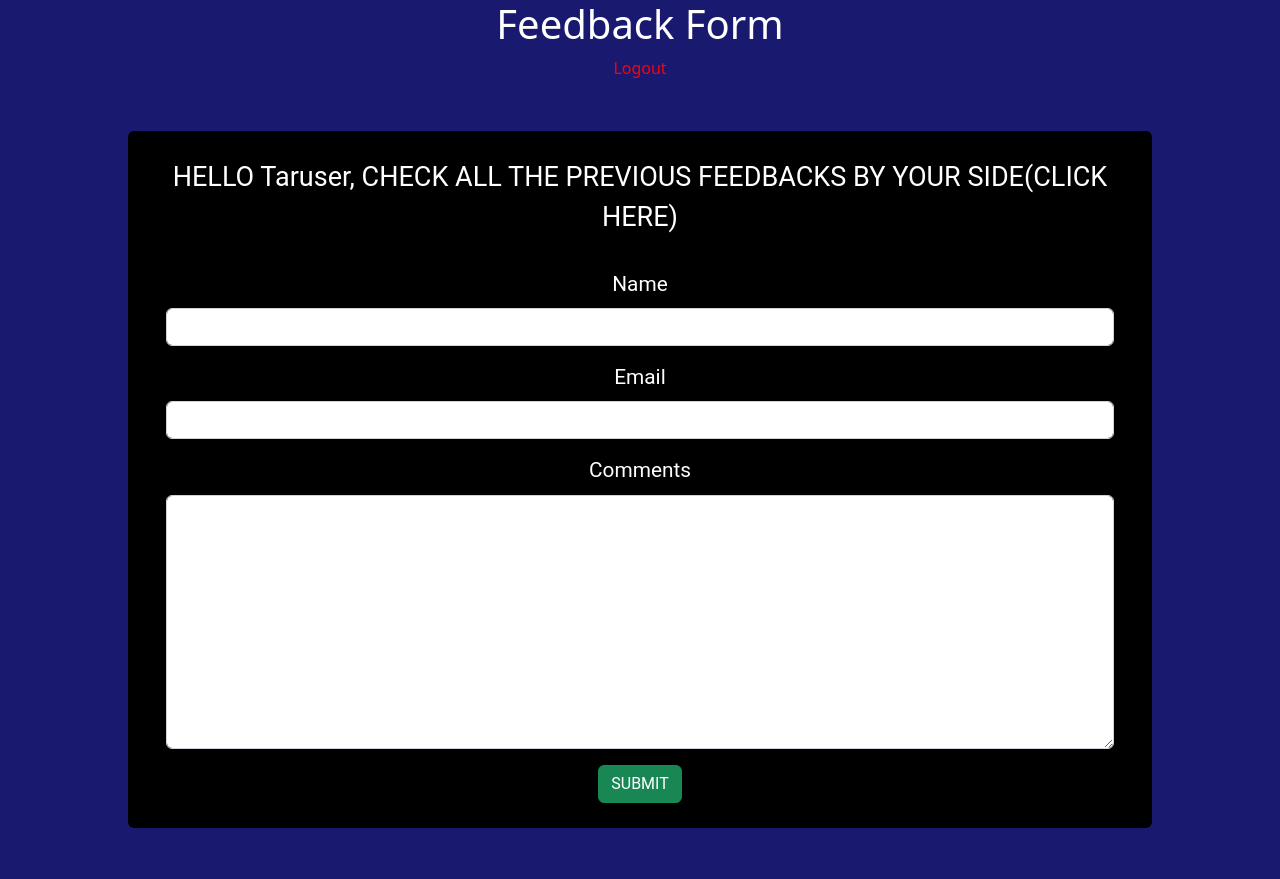
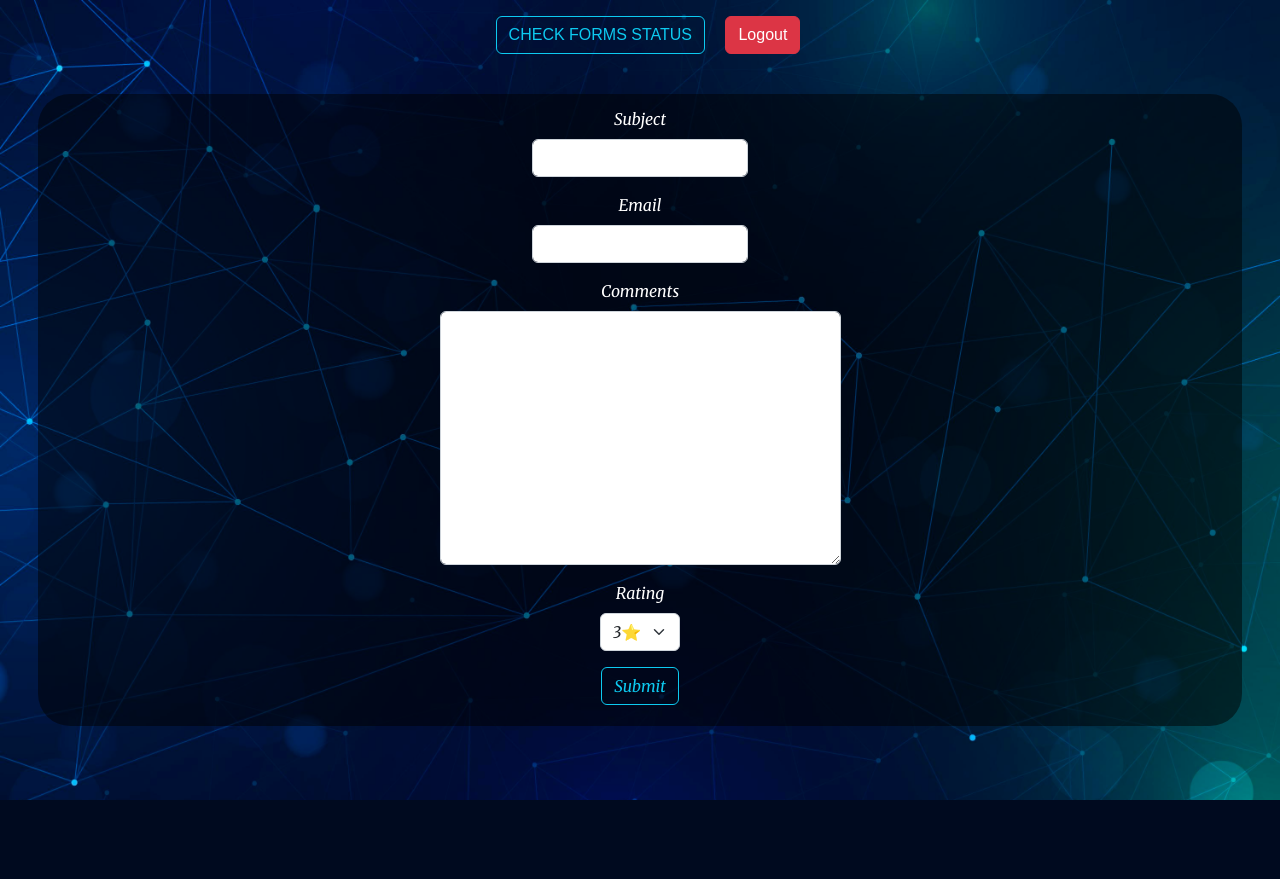
Before and after one commit to targithu/FEEDBACKFORM_APPLICATION, a Django app: page / in a window 1280 px wide. After the commit the page ends 800 px from the top, so only its background shows below. Run offline with Django 4.2, Linux system fonts and the light colour scheme; a user stored in the database is signed in; some libraries are stand-ins or nearby versions.

Commit message:
updated UI

```diff
--- a/tasks/app/forms.py
+++ b/tasks/app/forms.py
@@ -3,4 +3,4 @@ from .models import Feedback
 class FeedbackForm(forms.ModelForm):
     class Meta:
         model=Feedback
-        fields=("name","email","Comments")
+        fields=("subject","email","comments","rating")
--- a/tasks/app/models.py
+++ b/tasks/app/models.py
@@ -1,10 +1,20 @@
 from django.db import models
 from django.contrib.auth.models import User
-# Create your models here.
+
+
 class Feedback(models.Model):
-    user=models.ForeignKey(User,on_delete=models.CASCADE,null=True,blank=True)
-    name=models.CharField(max_length=100)
-    email=models.EmailField()
-    Comments=models.TextField()
+    user = models.ForeignKey(User, on_delete=models.CASCADE, null=True, blank=True)
+    subject = models.CharField(max_length=40)
+    email = models.EmailField()
+    comments = models.TextField()
+    RATING_CHOICES = [
+        (1, '1⭐'),
+        (2, '2⭐'),
+        (3, '3⭐'),
+        (4, '4⭐'),
+        (5, '5⭐'),
+    ]
+    rating = models.IntegerField(default=3,choices=RATING_CHOICES)
+
     def __str__(self):
-        return  f"{self.name} {self.email} {self.Comments}"
+        return f"{self.subject} {self.email} {self.comments} {self.rating}"
--- a/tasks/app/templates/app/feedback.html
+++ b/tasks/app/templates/app/feedback.html
@@ -3,7 +3,7 @@
     <head>
         <meta charset="utf-8">
         <meta http-equiv="X-UA-Compatible" content="IE=edge">
-        <center><h1 style="color:white">{% block title %}Feedback Form{% endblock%}</h1></center>
+        <title>Formify</title>
         <meta name="description" content="">
         <meta name="viewport" content="width=device-width, initial-scale=1">
         <link href="https://fonts.googleapis.com/css2?family=Merriweather:ital@1&display=swap" rel="stylesheet">
@@ -11,48 +11,82 @@
         <link href="https://cdn.jsdelivr.net/npm/bootstrap@5.2.2/dist/css/bootstrap.min.css" rel="stylesheet" integrity="sha384-Zenh87qX5JnK2Jl0vWa8Ck2rdkQ2Bzep5IDxbcnCeuOxjzrPF/et3URy9Bv1WTRi" crossorigin="anonymous">
         {% load static %}
         <style>
+          html, body {
+            height: 100%;
+            width: 100%;
+          }
+
           .asteriskField {
             display: none;
           }
+          form {
+            display: flex;
+            flex-direction: column;
+            justify-content: center;
+            align-items: center;
+          }
+
           .form-label{
             display: flex;
             justify-content: center;
             align-items: center;
           }
-   .rounded{
-    padding:2%;
-    margin:4% 10% 4% 10%;
-    font-family: 'Roboto';
-    font-size: 1.3em;
-    border-radius:2rem;
-   background-color:black;
-   color:white;
+          .contain{
+            font-family: 'Merriweather';
+            border-radius: 2rem;
+            background-color: rgba(0, 0, 0, 0.5);
+            color: white;
+            padding:1% 3%;
+            margin:0% 3%;
+            min-height: 40vh;
           }
+
           body{
-          background-color:midnightblue;}
+            background-image: url("{% static 'app/bg.jpg' %}");
+            background-size: cover;
+            font-family: 'Poppins', sans-serif;';
+            background-repeat: no-repeat;
+          }
+          @media (max-width: 768px) {
+            .contain {
+              padding: 5%;
+              margin: 4% 5%;
+              font-size: 1.1em;
+            }
+          }
+          @media (max-width: 576px) {
+            .contain {
+              padding:5%;
+              margin: 4% 6%;
+              font-size: 0.9em;
+            }
+          }
         </style>
       </head>
     <body>
+
       {% if user.is_authenticated %}
-
-    <center><a style="text-decoration:none;color:red" href='/logout'>Logout </a></span></center>
-
+      <center>
+      <span><a href="/feed"> <button type="submit" class="btn btn-outline-info m-3 text-center">CHECK FORMS STATUS</button></a>
+     <a style="text-decoration:none;" href='/logout'><button type="button" class="btn btn-danger">Logout </button></a></span>
+      </center>
       {% else %}
       <li class="nav-item">
           <a class="nav-link" href='/login'>Login</a>
       </li>
       {% endif %}
-    <div class="rounded">
-      <center><a href="/feed" style="text-decoration:none;font-family: 'Roboto';
-        font-size: 1.3em;color:white">HELLO {{user.username|capfirst}}, CHECK ALL THE PREVIOUS FEEDBACKS BY YOUR SIDE(CLICK HERE)</a></center><br>
-      <div class="container" >
+ <br>
+      <div class="contain text-center" >
+
         {% load crispy_forms_tags %}
 <form method="post" >
   {% csrf_token %}
   {{form|crispy}}
-  <center><button type="submit" class="btn btn-success">SUBMIT</button></center>
+  <div class="text-center">
+    <button type="submit" class="btn btn-outline-info mb-2">Submit</button>
+  </div>
 </form>
-</div>
+
 </div>
 <script src="https://cdn.jsdelivr.net/npm/bootstrap@5.2.2/dist/js/bootstrap.bundle.min.js" integrity="sha384-OERcA2EqjJCMA+/3y+gxIOqMEjwtxJY7qPCqsdltbNJuaOe923+mo//f6V8Qbsw3" crossorigin="anonymous"></script>
 </body>
--- a/tasks/app/templates/registration/login.html
+++ b/tasks/app/templates/registration/login.html
@@ -6,7 +6,6 @@
     <title>Login</title>
     <meta name="description" content="">
     <meta name="viewport" content="width=device-width, initial-scale=1">
-    <link rel="stylesheet" href="../static/app/style.css">
     <link href="https://fonts.googleapis.com/css2?family=Merriweather:ital@1&display=swap" rel="stylesheet">
     <link href="https://cdn.jsdelivr.net/npm/bootstrap@5.2.2/dist/css/bootstrap.min.css" rel="stylesheet" integrity="sha384-Zenh87qX5JnK2Jl0vWa8Ck2rdkQ2Bzep5IDxbcnCeuOxjzrPF/et3URy9Bv1WTRi" crossorigin="anonymous">
     {% load static %}
@@ -69,6 +68,7 @@
     <br>
 
   <br>
+  <h1 class="text-center text-white"><b>LOGIN HERE</b></h1>
       <div class="contain">
 
         <form method="post">
@@ -82,7 +82,7 @@
 
     </div>
     <script>
-      const words = ["WELCOME", "TO", "FIFY!"];
+      const words = ["WELCOME", "TO", "FORMIFY!"];
       const delay = 1000;
 
       let i = 0;
--- a/tasks/app/views.py
+++ b/tasks/app/views.py
@@ -13,14 +13,15 @@ def feedback(request):
     if request.method=='POST':
      form=FeedbackForm(request.POST)
      if form.is_valid():
-        name=request.POST['name']
+        subject=request.POST['subject']
+        rating=request.POST['rating']
         email=request.POST['email']
-        Comments=request.POST['Comments']
+        comments=request.POST['comments']
         k=form.save(commit=False)
         k.user = request.user
         k.save()
         try:
-            m1=(f"Feedback Form By {name}",f"Feedback:{Comments}", email, [settings.EMAIL_HOST_USER,email])
+            m1=(f"Feedback Form By {k.user}",f"Subject:{subject} \n Rating:{rating} \n Feedback:{comments} ", email, [settings.EMAIL_HOST_USER,email])
             m2=("Thank for your response","please keep giving regular feedback",settings.EMAIL_HOST_USER,[email])
             send_mass_mail((m1, m2), fail_silently=False)
         except BadHeaderError:
@@ -32,6 +33,8 @@ def feedback(request):
 class FeedListView(LoginRequiredMixin,ListView):
     model=Feedback
     context_object_name='feed'
+    def get_queryset(self):
+        return Feedback.objects.filter(user=self.request.user).order_by('-id')
 
 @login_required(login_url='/login')
 def display(request):
```
Also changed, not shown: tasks/app/templates/app/feedback_list.html (+25 -33 lines), tasks/app/migrations/0004_remove_feedback_name.py (added), tasks/app/migrations/0005_rename_comments_feedback_comments_feedback_rating_and_more.py (added), tasks/db.sqlite3. Lines whose indentation alone changed are shown as unchanged.
